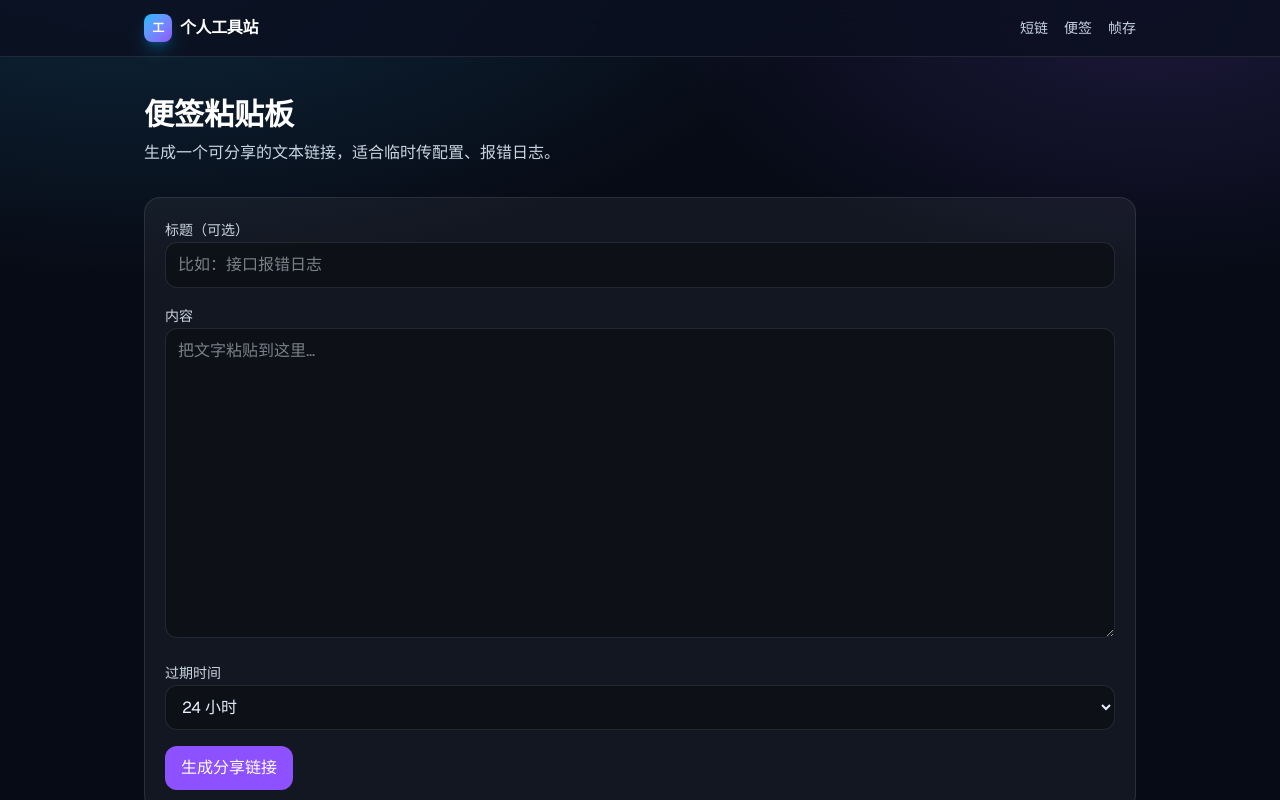
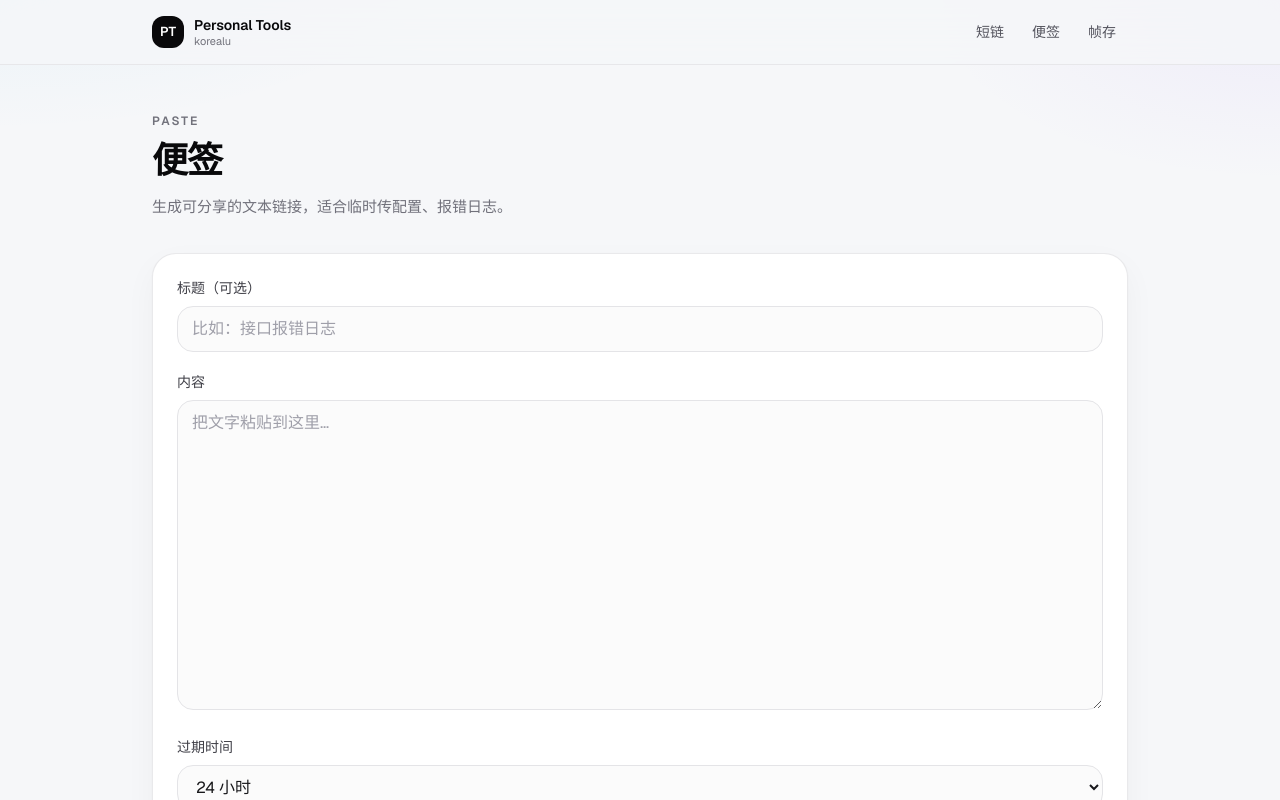
Before and after one commit to luKorea/personal-tools, a Next.js app: page /paste in a window 1280 px wide. Shown: the top 800 px of the page. Built offline with nearby package versions, Linux system fonts and the light colour scheme.

Commit message:
style: refresh personal tools UI to a cleaner light theme
Unify header, cards, and form controls with shared UI primitives and
softer product-style spacing across home, short-link, and paste pages.

```diff
--- a/src/app/globals.css
+++ b/src/app/globals.css
@@ -1,8 +1,8 @@
 @import "tailwindcss";
 
 :root {
-  --background: #070b16;
-  --foreground: #e8eefc;
+  --background: #f6f7f9;
+  --foreground: #18181b;
 }
 
 @theme inline {
@@ -14,12 +14,12 @@
 
 body {
   background:
-    radial-gradient(1200px 600px at 10% -10%, rgba(56, 189, 248, 0.18), transparent 60%),
-    radial-gradient(900px 500px at 90% 0%, rgba(139, 92, 246, 0.16), transparent 55%),
+    radial-gradient(900px 420px at 0% -10%, rgba(14, 165, 233, 0.08), transparent 55%),
+    radial-gradient(700px 360px at 100% 0%, rgba(139, 92, 246, 0.07), transparent 50%),
     var(--background);
   color: var(--foreground);
   min-height: 100vh;
-  font-family: var(--font-geist-sans), system-ui, sans-serif;
+  font-family: var(--font-geist-sans), ui-sans-serif, system-ui, sans-serif;
 }
 
 input,
@@ -28,3 +28,7 @@ select,
 button {
   font: inherit;
 }
+
+::selection {
+  background: rgba(24, 24, 27, 0.12);
+}
--- a/src/app/layout.tsx
+++ b/src/app/layout.tsx
@@ -15,10 +15,10 @@ const geistMono = Geist_Mono({
 
 export const metadata: Metadata = {
   title: {
-    default: "个人工具站",
-    template: "%s · 个人工具站",
+    default: "Personal Tools",
+    template: "%s · Personal Tools",
   },
-  description: "短链、便签、视频解析等小工具合集",
+  description: "短链、便签、视频解析等个人小工具合集",
 };
 
 export default function RootLayout({
@@ -28,9 +28,12 @@ export default function RootLayout({
 }>) {
   return (
     <html lang="zh-CN">
-      <body className={`${geistSans.variable} ${geistMono.variable} antialiased`}>
+      <body className={`${geistSans.variable} ${geistMono.variable} antialiased text-zinc-950`}>
         <SiteHeader />
-        <main className="mx-auto w-full max-w-5xl px-4 py-8 sm:py-10">{children}</main>
+        <main className="mx-auto w-full max-w-5xl px-4 py-8 sm:px-6 sm:py-12">{children}</main>
+        <footer className="mx-auto max-w-5xl px-4 pb-10 text-center text-xs text-zinc-400 sm:px-6">
+          Built for everyday utilities · local first
+        </footer>
       </body>
     </html>
   );
--- a/src/app/page.tsx
+++ b/src/app/page.tsx
@@ -1,18 +1,15 @@
 import { ToolCard } from "@/components/ToolCard";
+import { PageHero } from "@/components/ui";
 import { TOOLS } from "@/lib/tools";
 
 export default function HomePage() {
   return (
-    <div className="space-y-8">
-      <section className="space-y-3">
-        <p className="text-sm font-medium text-sky-300/90">korealu toolbox</p>
-        <h1 className="text-3xl font-semibold tracking-tight text-white sm:text-4xl">
-          个人工具站
-        </h1>
-        <p className="max-w-2xl text-base leading-7 text-slate-300">
-          一个壳，多个工具。短链和便签可在本机直接用；帧存链到已上线站点；图床先占位。
-        </p>
-      </section>
+    <div className="space-y-10">
+      <PageHero
+        eyebrow="Toolbox"
+        title="个人工具站"
+        description="一个壳，多个工具。短链和便签本机就能用；帧存跳到已上线站点；图床先留位置。"
+      />
 
       <section className="grid gap-4 sm:grid-cols-2">
         {TOOLS.map((tool) => (
--- a/src/app/paste/page.tsx
+++ b/src/app/paste/page.tsx
@@ -2,6 +2,7 @@
 
 import { FormEvent, useState } from "react";
 import { useRouter } from "next/navigation";
+import { Label, PageHero, Panel, PrimaryButton, Select, TextArea, TextInput } from "@/components/ui";
 
 export default function PastePage() {
   const router = useRouter();
@@ -33,54 +34,47 @@ export default function PastePage() {
 
   return (
     <div className="space-y-8">
-      <div className="space-y-2">
-        <h1 className="text-3xl font-semibold text-white">便签粘贴板</h1>
-        <p className="text-slate-300">生成一个可分享的文本链接，适合临时传配置、报错日志。</p>
-      </div>
+      <PageHero
+        eyebrow="Paste"
+        title="便签"
+        description="生成可分享的文本链接，适合临时传配置、报错日志。"
+      />
 
-      <form onSubmit={onSubmit} className="space-y-4 rounded-2xl border border-white/10 bg-white/5 p-5">
-        <label className="block space-y-2">
-          <span className="text-sm text-slate-300">标题（可选）</span>
-          <input
+      <Panel>
+        <form onSubmit={onSubmit} className="space-y-5">
+          <label className="block">
+            <Label>标题（可选）</Label>
+            <TextInput
               value={title}
               onChange={(e) => setTitle(e.target.value)}
               placeholder="比如：接口报错日志"
-            className="w-full rounded-xl border border-white/10 bg-black/30 px-3 py-2.5 outline-none ring-violet-400/40 focus:ring-2"
             />
           </label>
-        <label className="block space-y-2">
-          <span className="text-sm text-slate-300">内容</span>
-          <textarea
+          <label className="block">
+            <Label>内容</Label>
+            <TextArea
               value={content}
               onChange={(e) => setContent(e.target.value)}
               rows={12}
               placeholder="把文字粘贴到这里…"
-            className="w-full rounded-xl border border-white/10 bg-black/30 px-3 py-2.5 outline-none ring-violet-400/40 focus:ring-2"
               required
             />
           </label>
-        <label className="block space-y-2">
-          <span className="text-sm text-slate-300">过期时间</span>
-          <select
-            value={expireHours}
-            onChange={(e) => setExpireHours(e.target.value)}
-            className="w-full rounded-xl border border-white/10 bg-black/30 px-3 py-2.5 outline-none ring-violet-400/40 focus:ring-2"
-          >
+          <label className="block">
+            <Label>过期时间</Label>
+            <Select value={expireHours} onChange={(e) => setExpireHours(e.target.value)}>
               <option value="1">1 小时</option>
               <option value="24">24 小时</option>
               <option value="168">7 天</option>
               <option value="0">永不过期</option>
-          </select>
+            </Select>
           </label>
-        {error ? <p className="text-sm text-rose-300">{error}</p> : null}
-        <button
-          type="submit"
-          disabled={loading}
-          className="rounded-xl bg-violet-500 px-4 py-2.5 font-medium text-white transition hover:bg-violet-400 disabled:opacity-60"
-        >
+          {error ? <p className="text-sm text-rose-600">{error}</p> : null}
+          <PrimaryButton type="submit" tone="violet" disabled={loading}>
             {loading ? "创建中…" : "生成分享链接"}
-        </button>
+          </PrimaryButton>
         </form>
+      </Panel>
     </div>
   );
 }
--- a/src/components/SiteHeader.tsx
+++ b/src/components/SiteHeader.tsx
@@ -1,30 +1,46 @@
 import Link from "next/link";
+
+const links = [
+  { href: "/short-link", label: "短链" },
+  { href: "/paste", label: "便签" },
+  { href: "https://korealu.top/x-video-parse", label: "帧存", external: true },
+];
 
 export function SiteHeader() {
   return (
-    <header className="sticky top-0 z-20 border-b border-white/10 bg-[#0b1020]/80 backdrop-blur-xl">
-      <div className="mx-auto flex h-14 max-w-5xl items-center justify-between px-4">
-        <Link href="/" className="group flex items-center gap-2 font-semibold tracking-tight">
-          <span className="inline-flex h-7 w-7 items-center justify-center rounded-lg bg-gradient-to-br from-sky-400 to-violet-500 text-xs text-white shadow-lg shadow-sky-500/30">
-            工
+    <header className="sticky top-0 z-20 border-b border-zinc-200/80 bg-[#f6f7f9]/80 backdrop-blur-xl">
+      <div className="mx-auto flex h-16 max-w-5xl items-center justify-between px-4 sm:px-6">
+        <Link href="/" className="flex items-center gap-2.5">
+          <span className="inline-flex h-8 w-8 items-center justify-center rounded-xl bg-zinc-950 text-[13px] font-semibold text-white">
+            PT
           </span>
-          <span className="text-white group-hover:text-sky-200 transition-colors">个人工具站</span>
+          <div className="leading-tight">
+            <div className="text-sm font-semibold text-zinc-950">Personal Tools</div>
+            <div className="text-[11px] text-zinc-450 text-zinc-500">korealu</div>
+          </div>
         </Link>
-        <nav className="flex items-center gap-4 text-sm text-slate-300">
-          <Link href="/short-link" className="hover:text-white transition-colors">
-            短链
-          </Link>
-          <Link href="/paste" className="hover:text-white transition-colors">
-            便签
-          </Link>
-          <a
-            href="https://korealu.top/x-video-parse"
-            target="_blank"
-            rel="noreferrer"
-            className="hover:text-white transition-colors"
-          >
-            帧存
-          </a>
+        <nav className="flex items-center gap-1 text-sm">
+          {links.map((link) =>
+            link.external ? (
+              <a
+                key={link.href}
+                href={link.href}
+                target="_blank"
+                rel="noreferrer"
+                className="rounded-full px-3 py-1.5 text-zinc-600 transition hover:bg-white hover:text-zinc-950"
+              >
+                {link.label}
+              </a>
+            ) : (
+              <Link
+                key={link.href}
+                href={link.href}
+                className="rounded-full px-3 py-1.5 text-zinc-600 transition hover:bg-white hover:text-zinc-950"
+              >
+                {link.label}
+              </Link>
+            ),
+          )}
         </nav>
       </div>
     </header>
--- a/src/components/ToolCard.tsx
+++ b/src/components/ToolCard.tsx
@@ -1,32 +1,49 @@
 import Link from "next/link";
 import type { ToolCard as ToolCardType } from "@/lib/tools";
 
+const accents: Record<ToolCardType["accent"], string> = {
+  sky: "from-sky-50 to-white ring-sky-100",
+  violet: "from-violet-50 to-white ring-violet-100",
+  rose: "from-rose-50 to-white ring-rose-100",
+  amber: "from-amber-50 to-white ring-amber-100",
+};
+
+const badgeTone: Record<ToolCardType["accent"], string> = {
+  sky: "bg-sky-50 text-sky-700 ring-sky-100",
+  violet: "bg-violet-50 text-violet-700 ring-violet-100",
+  rose: "bg-rose-50 text-rose-700 ring-rose-100",
+  amber: "bg-amber-50 text-amber-700 ring-amber-100",
+};
+
 export function ToolCard({ tool }: { tool: ToolCardType }) {
   const isSoon = tool.href === "#";
-  const className =
-    "group relative flex flex-col gap-3 rounded-2xl border border-white/10 bg-white/5 p-5 shadow-xl shadow-black/20 transition hover:border-sky-400/40 hover:bg-white/10";
+  const className = `group relative flex min-h-[188px] flex-col overflow-hidden rounded-[28px] border border-zinc-200/80 bg-gradient-to-br ${accents[tool.accent]} p-5 shadow-[0_1px_2px_rgba(15,23,42,0.04)] ring-1 ring-inset transition duration-200 hover:-translate-y-0.5 hover:shadow-[0_16px_40px_rgba(15,23,42,0.08)] ${accents[tool.accent].split(" ").pop()}`;
 
   const body = (
     <>
       <div className="flex items-start justify-between gap-3">
-        <h2 className="text-lg font-semibold text-white">{tool.title}</h2>
+        <div className="flex h-11 w-11 items-center justify-center rounded-2xl bg-white text-xl shadow-sm ring-1 ring-zinc-200/80">
+          {tool.icon}
+        </div>
         {tool.badge ? (
-          <span className="shrink-0 rounded-full border border-white/10 bg-black/30 px-2 py-0.5 text-xs text-slate-300">
+          <span className={`rounded-full px-2.5 py-1 text-[11px] font-medium ring-1 ring-inset ${badgeTone[tool.accent]}`}>
             {tool.badge}
           </span>
         ) : null}
       </div>
-      <p className="text-sm leading-6 text-slate-300">{tool.description}</p>
-      <div className="mt-auto pt-2 text-sm text-sky-300 opacity-80 group-hover:opacity-100">
-        {isSoon ? "敬请期待" : tool.external ? "打开外链 →" : "进入工具 →"}
+      <div className="mt-5 space-y-2">
+        <h2 className="text-xl font-semibold tracking-tight text-zinc-950">{tool.title}</h2>
+        <p className="text-sm leading-6 text-zinc-500">{tool.description}</p>
+      </div>
+      <div className="mt-auto pt-5 text-sm font-medium text-zinc-950">
+        {isSoon ? "敬请期待" : tool.external ? "打开站点 ↗" : "进入工具 →"}
       </div>
     </>
   );
 
   if (isSoon) {
-    return <div className={`${className} cursor-default opacity-70`}>{body}</div>;
+    return <div className={`${className} cursor-default opacity-70 grayscale-[0.2]`}>{body}</div>;
   }
-
   if (tool.external) {
     return (
       <a href={tool.href} target="_blank" rel="noreferrer" className={className}>
@@ -34,7 +51,6 @@ export function ToolCard({ tool }: { tool: ToolCardType }) {
       </a>
     );
   }
-
   return (
     <Link href={tool.href} className={className}>
       {body}
--- /dev/null
+++ b/src/components/ui.tsx
@@ -0,0 +1,75 @@
+import { ButtonHTMLAttributes, InputHTMLAttributes, SelectHTMLAttributes, TextareaHTMLAttributes } from "react";
+
+export function PageHero({
+  eyebrow,
+  title,
+  description,
+}: {
+  eyebrow?: string;
+  title: string;
+  description: string;
+}) {
+  return (
+    <section className="space-y-3">
+      {eyebrow ? (
+        <p className="text-xs font-semibold uppercase tracking-[0.18em] text-zinc-500">{eyebrow}</p>
+      ) : null}
+      <h1 className="text-3xl font-semibold tracking-tight text-zinc-950 sm:text-4xl">{title}</h1>
+      <p className="max-w-2xl text-[15px] leading-7 text-zinc-500">{description}</p>
+    </section>
+  );
+}
+
+export function Panel({ children, className = "" }: { children: React.ReactNode; className?: string }) {
+  return (
+    <div className={`rounded-3xl border border-zinc-200/80 bg-white p-5 shadow-[0_1px_2px_rgba(15,23,42,0.04),0_12px_32px_rgba(15,23,42,0.04)] sm:p-6 ${className}`}>
+      {children}
+    </div>
+  );
+}
+
+export function Label({ children }: { children: React.ReactNode }) {
+  return <span className="mb-2 block text-sm font-medium text-zinc-700">{children}</span>;
+}
+
+const fieldClass =
+  "w-full rounded-2xl border border-zinc-200 bg-zinc-50/70 px-3.5 py-2.5 text-[15px] text-zinc-900 outline-none transition placeholder:text-zinc-400 focus:border-zinc-900 focus:bg-white focus:ring-4 focus:ring-zinc-900/5";
+
+export function TextInput(props: InputHTMLAttributes<HTMLInputElement>) {
+  return <input {...props} className={`${fieldClass} ${props.className || ""}`} />;
+}
+
+export function TextArea(props: TextareaHTMLAttributes<HTMLTextAreaElement>) {
+  return <textarea {...props} className={`${fieldClass} resize-y ${props.className || ""}`} />;
+}
+
+export function Select(props: SelectHTMLAttributes<HTMLSelectElement>) {
+  return <select {...props} className={`${fieldClass} ${props.className || ""}`} />;
+}
+
+export function PrimaryButton({
+  tone = "dark",
+  className = "",
+  ...props
+}: ButtonHTMLAttributes<HTMLButtonElement> & { tone?: "dark" | "sky" | "violet" }) {
+  const tones = {
+    dark: "bg-zinc-950 text-white hover:bg-zinc-800",
+    sky: "bg-sky-600 text-white hover:bg-sky-500",
+    violet: "bg-violet-600 text-white hover:bg-violet-500",
+  };
+  return (
+    <button
+      {...props}
+      className={`inline-flex items-center justify-center rounded-2xl px-4 py-2.5 text-sm font-semibold transition disabled:cursor-not-allowed disabled:opacity-50 ${tones[tone]} ${className}`}
+    />
+  );
+}
+
+export function GhostButton(props: ButtonHTMLAttributes<HTMLButtonElement>) {
+  return (
+    <button
+      {...props}
+      className={`inline-flex items-center justify-center rounded-2xl border border-zinc-200 bg-white px-3.5 py-2 text-sm font-medium text-zinc-700 transition hover:bg-zinc-50 ${props.className || ""}`}
+    />
+  );
+}
--- a/src/lib/tools.ts
+++ b/src/lib/tools.ts
@@ -4,32 +4,42 @@ export type ToolCard = {
   description: string;
   badge?: string;
   external?: boolean;
+  accent: "sky" | "violet" | "rose" | "amber";
+  icon: string;
 };
 
 export const TOOLS: ToolCard[] = [
   {
     href: "/short-link",
     title: "短链",
-    description: "把长链接收成短码，支持自定义短码和访问计数。",
-    badge: "本地可用",
+    description: "长链接收成短码，支持自定义与访问计数。",
+    badge: "可用",
+    accent: "sky",
+    icon: "🔗",
   },
   {
     href: "/paste",
-    title: "便签粘贴板",
-    description: "丢一段文字，生成可分享的链接，可设过期时间。",
-    badge: "本地可用",
+    title: "便签",
+    description: "临时分享文本、日志或配置，可设过期。",
+    badge: "可用",
+    accent: "violet",
+    icon: "📝",
   },
   {
     href: "https://korealu.top/x-video-parse",
-    title: "帧存 · 视频解析",
-    description: "解析 X / YouTube / 抖音 / B 站 / Instagram 视频，支持转 GIF。",
+    title: "帧存",
+    description: "解析多平台视频，支持转 GIF。",
     badge: "已上线",
     external: true,
+    accent: "rose",
+    icon: "🎬",
   },
   {
     href: "#",
     title: "图床",
-    description: "上传图片拿直链。下一步再接对象存储或本地磁盘。",
+    description: "上传图片拿直链，下一步再接存储。",
     badge: "规划中",
+    accent: "amber",
+    icon: "🖼️",
   },
 ];
```
Also changed, not shown: src/app/paste/[id]/CopyButton.tsx (+2 -9 lines), src/app/paste/[id]/not-found.tsx (+5 -4 lines), src/app/paste/[id]/page.tsx (+11 -10 lines), src/app/short-link/page.tsx (+40 -40 lines). Lines whose indentation alone changed are shown as unchanged.
